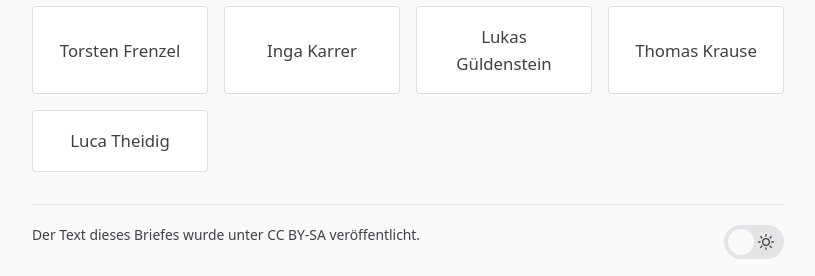
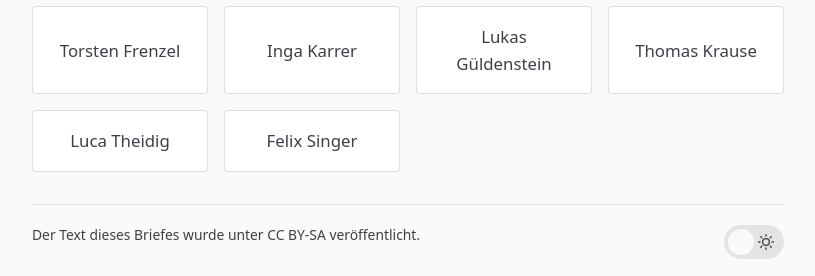
Before and after one commit to itrich/vsh-bleibt, a Jekyll site: the page built from OFFENERBRIEF.md, in a window 1280 px wide and 900 px high, scrolled down 5638 px. Shown: the part 621-897 px from the top of the window, without its empty margins (232-1047 px from the left). Built offline with Jekyll 4.4.1, drawn with Linux system fonts in a browser that asks for light colours.

Commit message:
data: Add Felix Singer as a signee
Signed-off-by: Felix Singer <felixsinger@posteo.net>

```diff
--- a/_data/signees.yml
+++ b/_data/signees.yml
@@ -47,3 +47,4 @@
 - name: Lukas Güldenstein
 - name: Thomas Krause
 - name: Luca Theidig
+- name: Felix Singer
```
